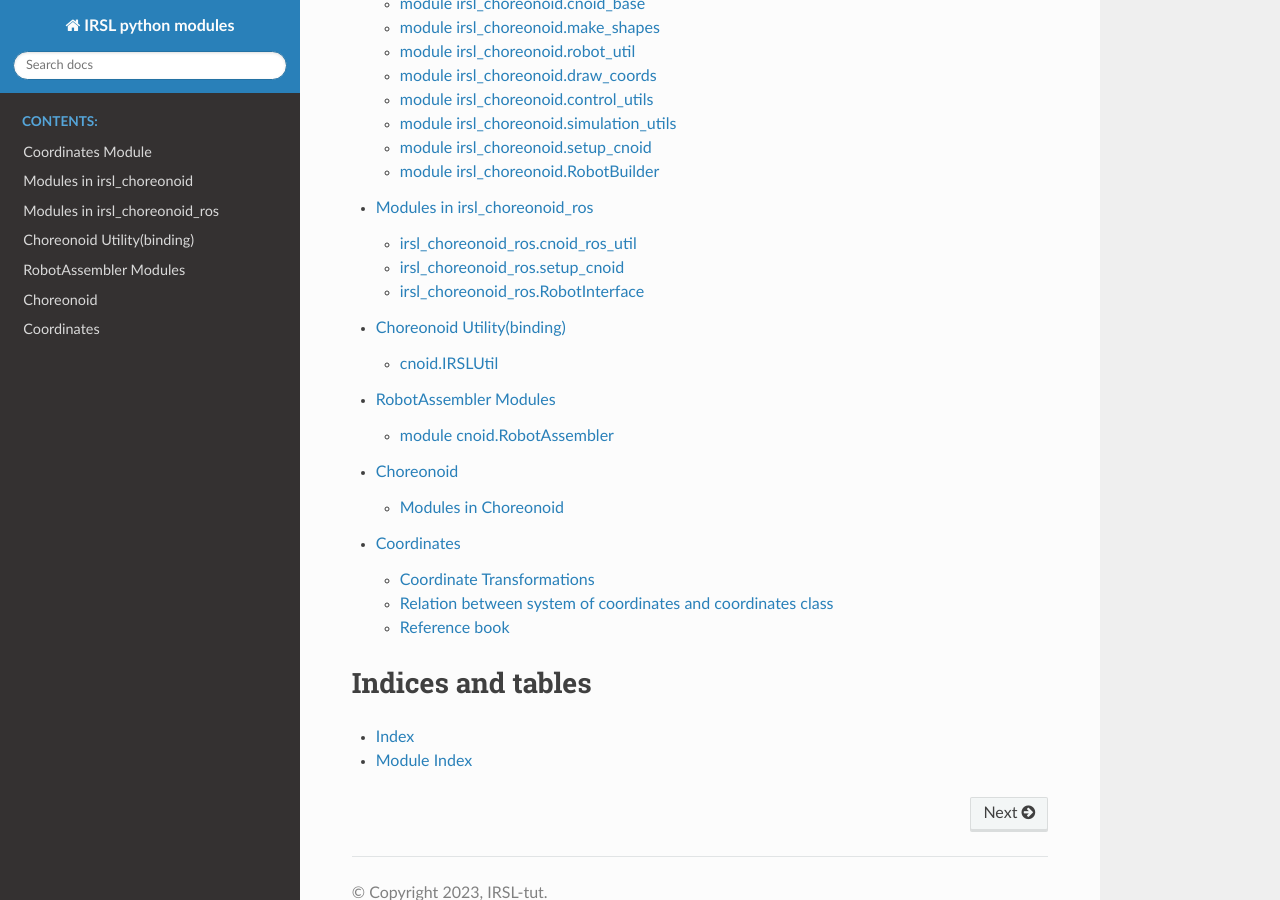
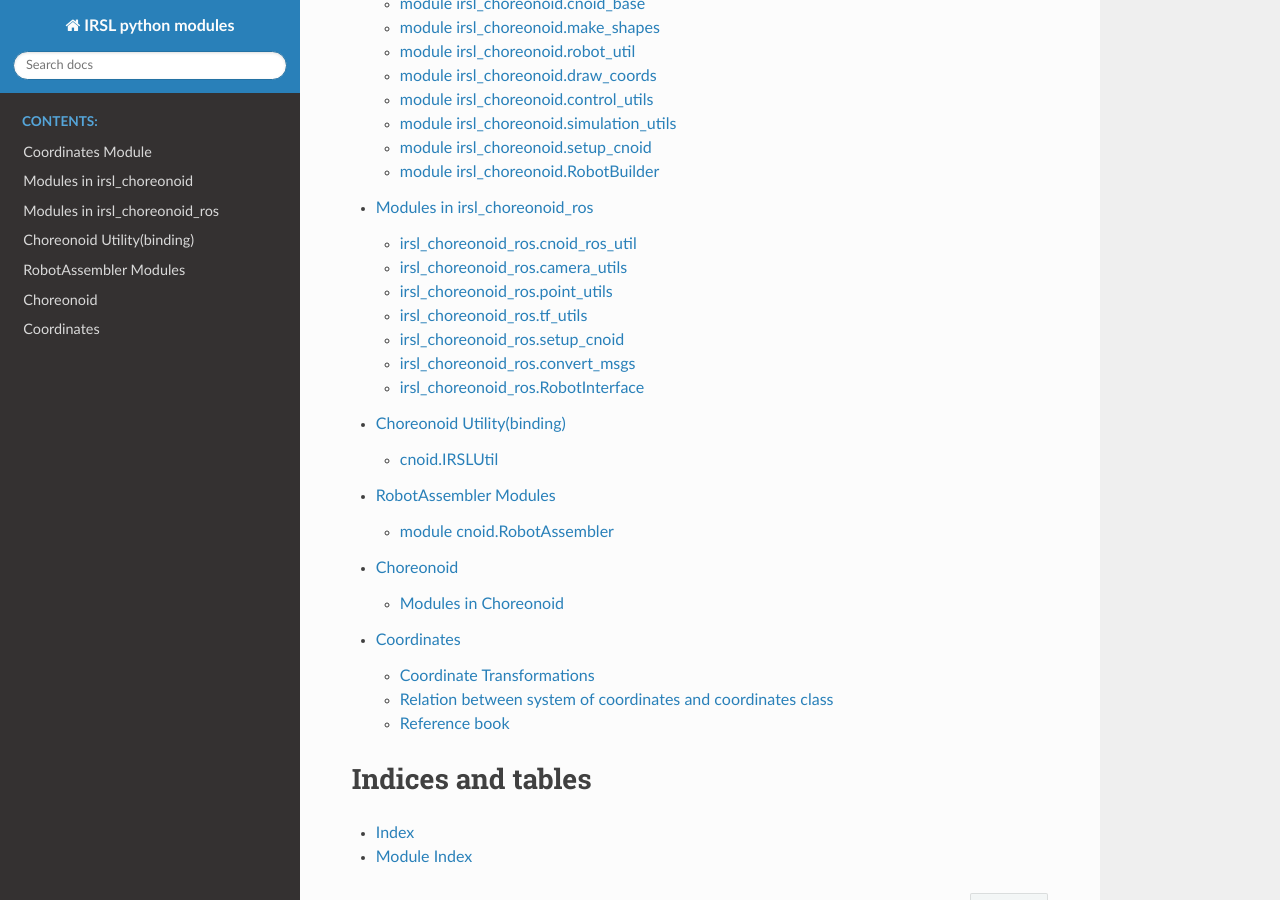
Before and after one commit to IRSL-tut/irsl_documents, a Sphinx documentation site: the page built from source/index.rst, in a window 1280 px wide and 900 px high, scrolled down 457 px. Built offline with Sphinx 7.4.7 and the Read the Docs theme 3.1.0, drawn with Linux system fonts in a browser that asks for light colours.

Commit message:
update irsl_choreonoid_ros

```diff
--- a/source/module_irsl_choreonoid_ros.rst
+++ b/source/module_irsl_choreonoid_ros.rst
@@ -14,6 +14,36 @@ https://github.com/IRSL-tut/irsl_choreonoid_ros/blob/main/irsl_choreonoid_ros/cn
     :members:
     :no-undoc-members:
 
+********************************
+irsl_choreonoid_ros.camera_utils
+********************************
+
+https://github.com/IRSL-tut/irsl_choreonoid_ros/blob/main/irsl_choreonoid_ros/camera_utils.py
+
+.. automodule:: irsl_choreonoid_ros.camera_utils
+    :members:
+    :no-undoc-members:
+
+*******************************
+irsl_choreonoid_ros.point_utils
+*******************************
+
+https://github.com/IRSL-tut/irsl_choreonoid_ros/blob/main/irsl_choreonoid_ros/point_utils.py
+
+.. automodule:: irsl_choreonoid_ros.point_utils
+    :members:
+    :no-undoc-members:
+
+****************************
+irsl_choreonoid_ros.tf_utils
+****************************
+
+https://github.com/IRSL-tut/irsl_choreonoid_ros/blob/main/irsl_choreonoid_ros/tf_utils.py
+
+.. automodule:: irsl_choreonoid_ros.tf_utils
+    :members:
+    :no-undoc-members:
+
 *******************************
 irsl_choreonoid_ros.setup_cnoid
 *******************************
@@ -21,6 +51,16 @@ irsl_choreonoid_ros.setup_cnoid
 https://github.com/IRSL-tut/irsl_choreonoid_ros/blob/main/irsl_choreonoid_ros/setup_cnoid.py
 
 .. automodule:: irsl_choreonoid_ros.setup_cnoid
+    :members:
+    :no-undoc-members:
+
+********************************
+irsl_choreonoid_ros.convert_msgs
+********************************
+
+https://github.com/IRSL-tut/irsl_choreonoid_ros/blob/main/irsl_choreonoid_ros/convert_msgs.py
+
+.. automodule:: irsl_choreonoid_ros.convert_msgs
     :members:
     :no-undoc-members:
 
```
